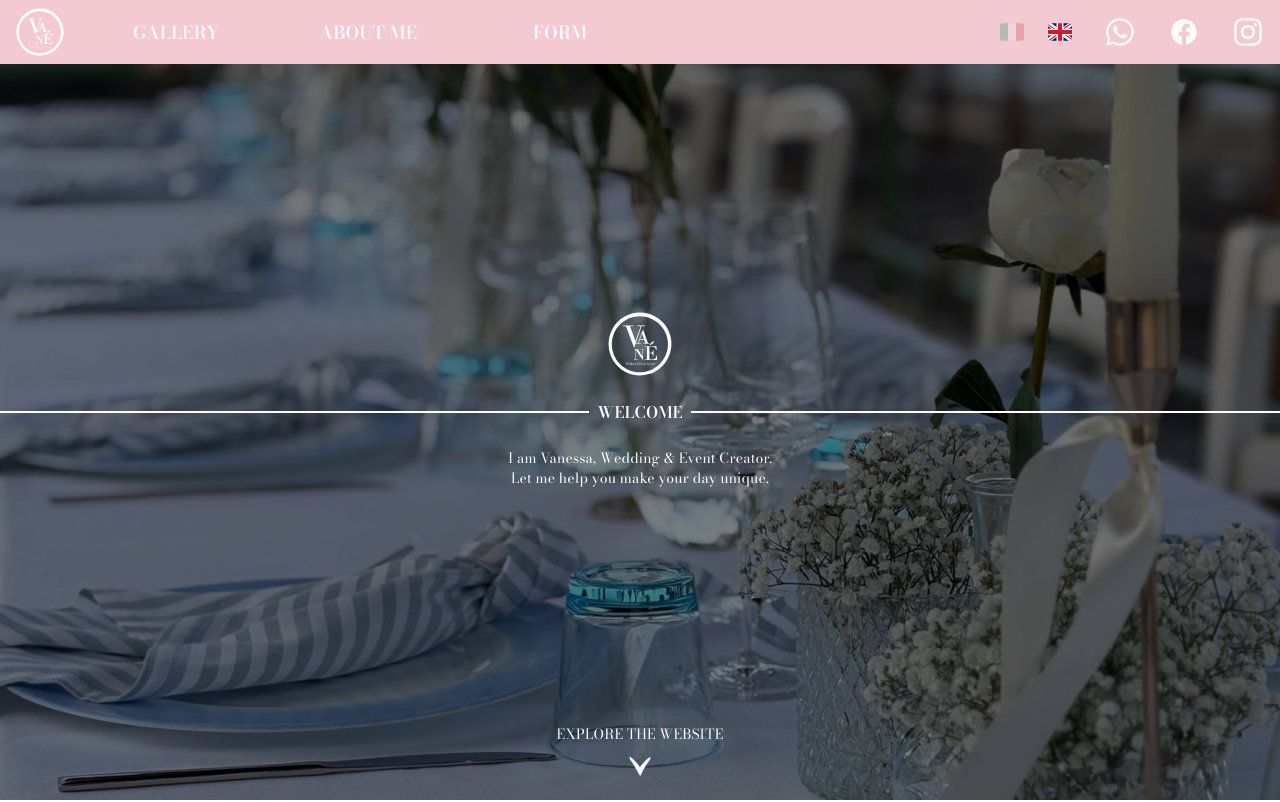
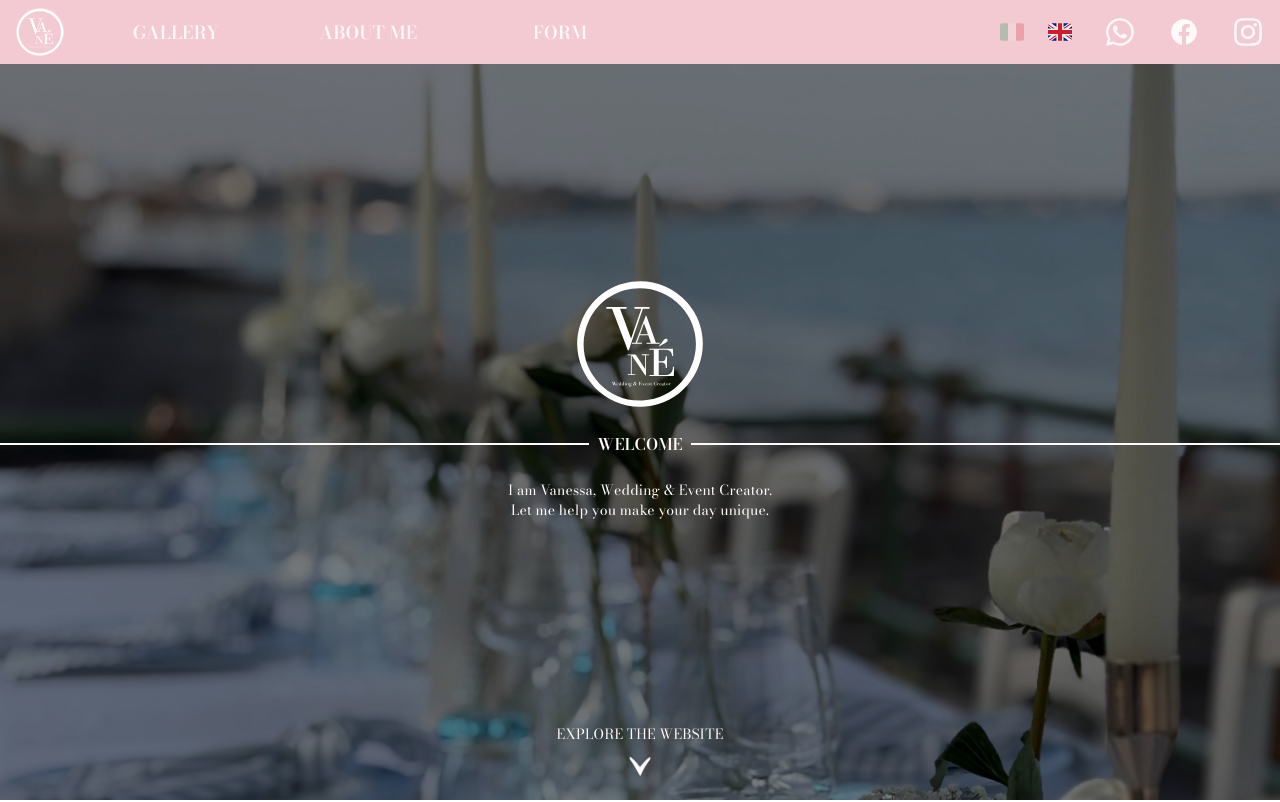
Before and after one commit to vanewedding/website, a React (Vite) app: page /eng in a window 1280 px wide. Shown: the top 802 px of the page. Built offline with nearby package versions, Linux system fonts and the light colour scheme.

Commit message:
feat: logo size hero section

```diff
--- a/src/sections/HeroSection.jsx
+++ b/src/sections/HeroSection.jsx
@@ -15,10 +15,10 @@ export default function HeroSection({ it }) {
 			<img
 				src={herobg}
 				alt="hero"
-				className="absolute h-full w-full object-cover object-center -z-10 brightness-50"
+				className="absolute h-full w-full object-cover object-[90%_10%] -z-10 brightness-50"
 			/>
 			{/* logo */}
-			<img src={logo} alt="logo" className="size-16" />
+			<img src={logo} alt="logo" className="size-16 lg:size-32" />
 			<div className="w-full">
 				<Title
 					text={it ? hero.titleIt : hero.titleEng}
```
